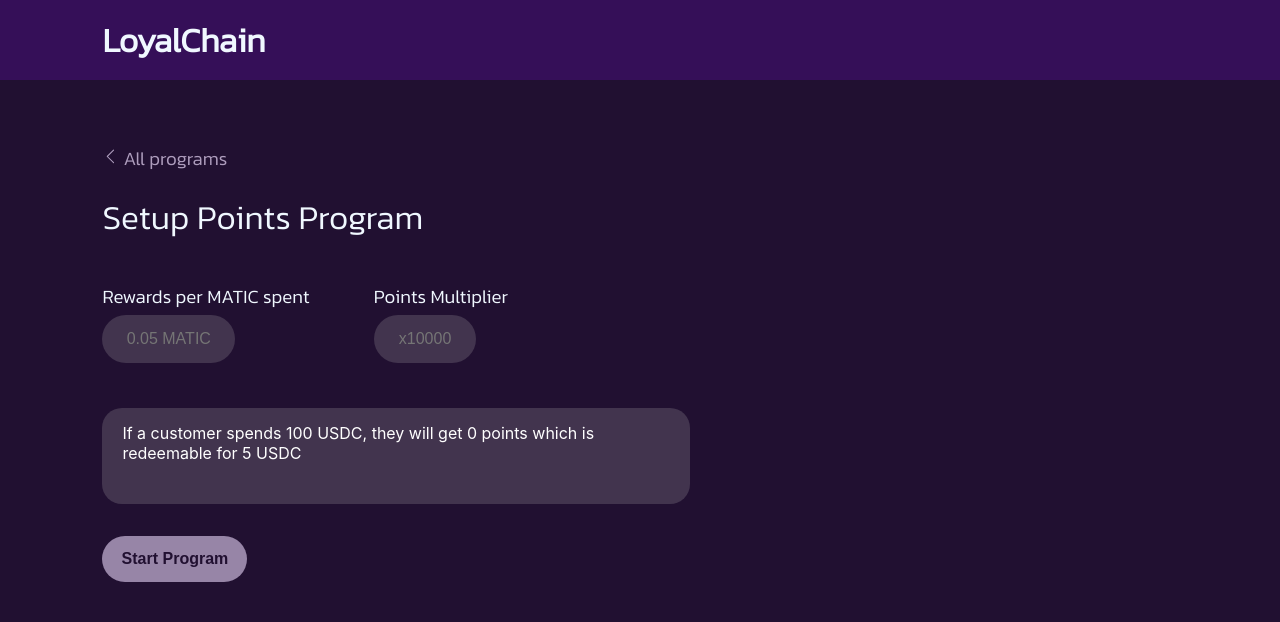
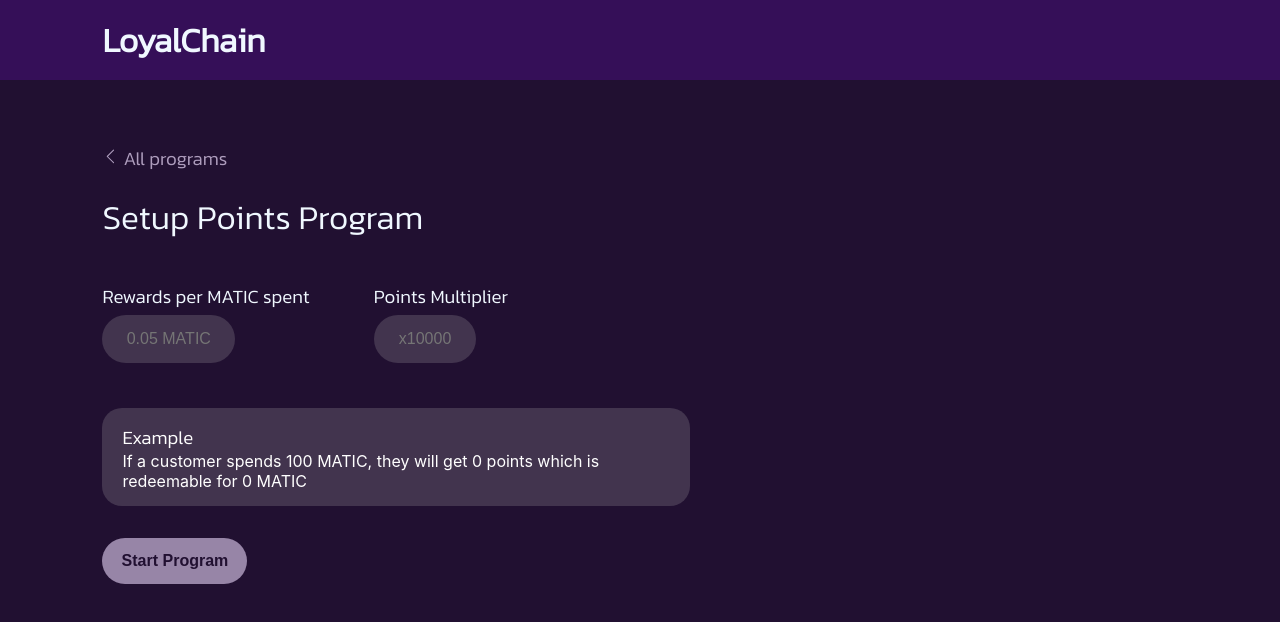
Before and after one commit to Ankush523/LoyalChain, a React (Create React App) app: page /Campaign/Points in a window 1280 px wide. Shown: the top 622 px of the page. Built offline with nearby package versions, Linux system fonts and the light colour scheme.

Commit message:
Update CSS

```diff
--- a/src/components/Buyget.css
+++ b/src/components/Buyget.css
@@ -121,7 +121,7 @@ a {
 
    .example{
     width: calc(100px + 35vw);
-    height: calc(50px + 2vh);
+    height: fit-content;
     margin-top: 5px;
     border-style: none;
     background-color: #42344e;
@@ -134,3 +134,9 @@ a {
     padding-right: 20px;
     font-size: calc(8px + 1vmin);
    }
+
+   .extitle{
+    font-size: calc( 6px + 1vmax);
+    font-family: 'Kanit','Segoe UI', Tahoma, Geneva, Verdana, sans-serif;
+    padding-bottom: 10px;
+   }
--- a/src/components/Points.js
+++ b/src/components/Points.js
@@ -1,6 +1,7 @@
 import React, { useState } from 'react';
 import './Buyget.css'
 import {BsChevronLeft} from "react-icons/bs"
+import { calculateNewValue } from '@testing-library/user-event/dist/utils';
 
 function Points() {
     const[reward,setReward]=useState('');
@@ -22,7 +23,7 @@ function Points() {
                     <input className='smallinput' placeholder='x10000' onChange={e => setPoint(e.target.value)} ></input>
                </div>
             </div>
-            <label className='example' >If a customer spends 100 USDC, they will get {reward * point} points which is redeemable for 5 USDC</label>
+            <label className='example' ><span className='extitle' >Example<br/></span>If a customer spends 100 MATIC, they will get {reward * point} points which is redeemable for {reward * point / 100} MATIC</label>
             <a><button className='buybtn'>Start Program</button></a>
         </div>
      );
```
